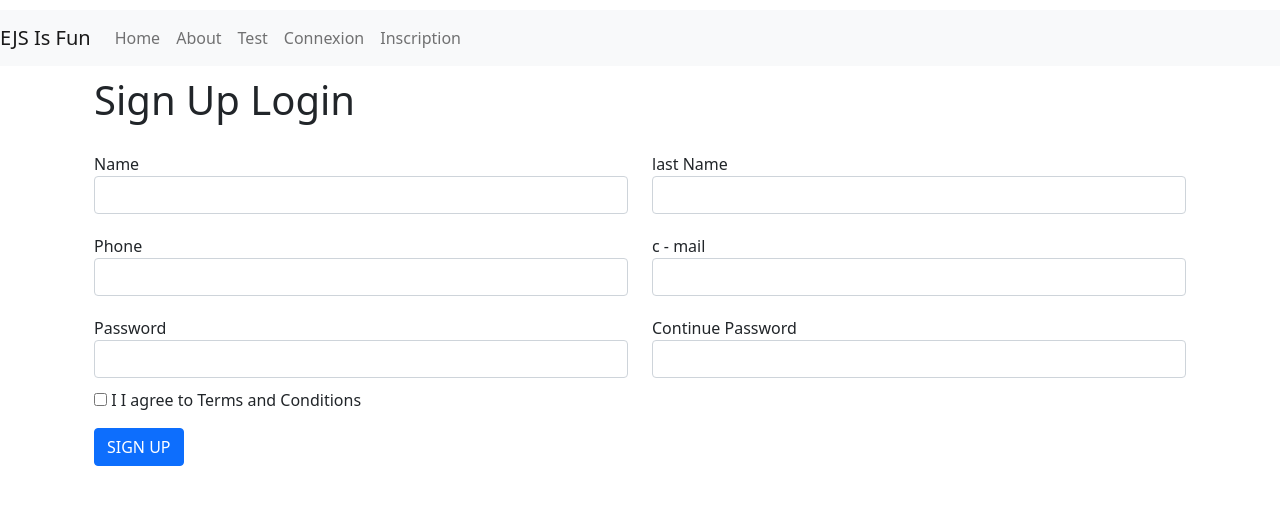
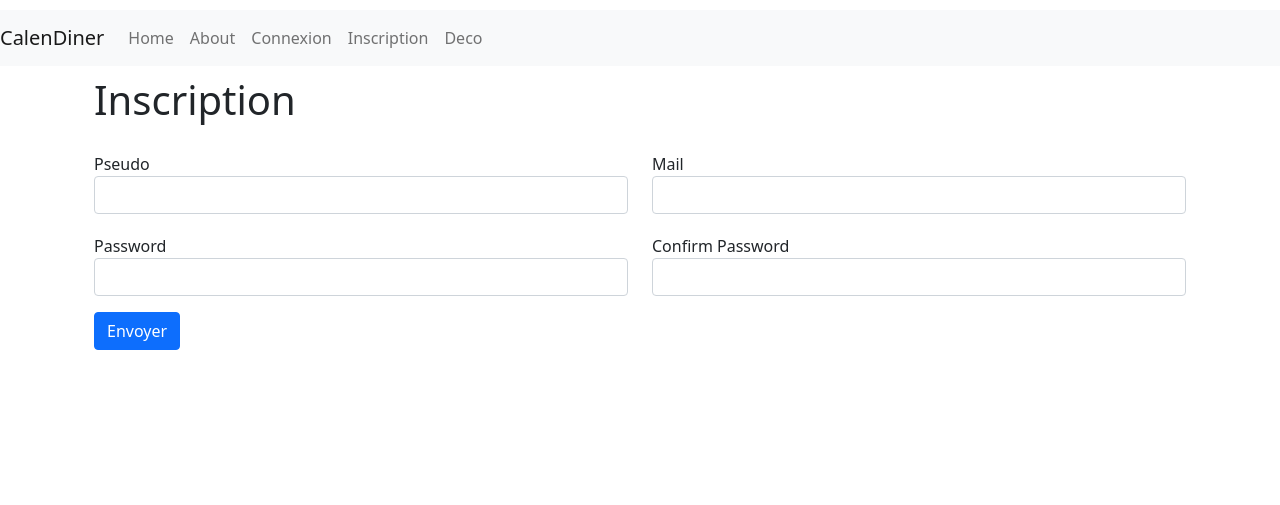
Before and after one commit to Natugy/projet_agenda_repas, a Node server app: page /inscription in a window 1280 px wide. Shown: the top 505 px of the page. Run offline with Node 20, Linux system fonts and the light colour scheme.

Commit message:
Merge branch 'main' of https://github.com/Natugy/projet_agenda_repas

```diff
--- a/app.js
+++ b/app.js
@@ -1,10 +1,62 @@
 const express = require('express');
+const mysql=require('mysql')
+const app = express();
+const session = require('express-session');
+const bodyParser = require('body-parser');
+const cookieParser = require("cookie-parser");
 
-const app = express();
 
-app.post('/connexion', (req,res)=> {
-  console.log(req.body);
-  res.redirect('/')
+const connection = mysql.createConnection({
+	host     : 'localhost',
+	user     : 'root',
+	password : 'root',
+	database : 'dbagenda'
+});
+
+connection.connect();
+
+app.use(cookieParser());
+
+app.use(bodyParser.urlencoded({extended:false}));
+app.use(bodyParser.json());
+
+ // trust first proxy
+app.use(session({
+  secret: 'keyboard cat',
+  resave: false,
+  saveUninitialized: true,
+  cookie: { secure: false }
+}))
+
+app.post('/connexion', (request,response)=> {
+  // Capture the input fields
+	let username = request.body.username;
+	let password = request.body.password;
+	// Ensure the input fields exists and are not empty
+	if (username && password) {
+		// Execute SQL query that'll select the account from the database based on the specified username and password
+		connection.query('SELECT * FROM user WHERE username = ? AND password = ?', [username, password], function(error, results, fields) {
+			// If there is an issue with the query, output the error
+			if (error) throw error;
+			// If the account exists
+			if (results.length > 0) {
+				// Authenticate the user
+
+				request.session.loggedin = true;
+				request.session.username = username;
+				// Redirect to home page
+				response.redirect('/');
+			} else {
+        console.log('mauvais jack')
+				response.redirect('/connexion')
+
+			}
+			response.end();
+		});
+	} else {
+		response.send('Please enter Username and Password!');
+		response.end();
+	}
 })
 
 
@@ -12,11 +64,17 @@ app.post('/connexion', (req,res)=> {
 app.set('view engine', 'ejs');
 
 app.get('/',(request,response) =>{
-  response.render('pages/index', {test: "c drole haha"});
-
+  console.log(request.session)
+  if(request.session.loggedin){
+    response.render('pages/index', {test : "Connecté"});
+  }
+  else {
+    response.render('pages/index', {test : "Non connecter"});
+  }
 });
 
 app.get('/about',(request,response) =>{
+  request.session.test = "test";
   response.render('pages/about', {test: "c drole haha"});
 
 });
@@ -24,6 +82,10 @@ app.get('/test',(request,response) =>{
   response.render('pages/test', {test: "c drole haha"});
 
   });
+  app.get('/logout',(req,res) => {
+    req.session.destroy();
+    res.redirect('/');
+});
 app.get('/connexion',(request,response)=> {
   response.render('pages/connexion',{test: "c drole haha"});
 });
--- a/package.json
+++ b/package.json
@@ -9,9 +9,12 @@
   "author": "tanguy",
   "license": "ISC",
   "dependencies": {
+    "body-parser": "^1.19.2",
     "bootstrap": "^5.1.3",
+    "cookie-parser": "^1.4.6",
     "ejs": "^3.1.6",
     "express": "^4.17.3",
+    "express-session": "^1.17.2",
     "git": "^0.1.3",
     "mysql": "^2.18.1"
   }
--- a/server.js
+++ b/server.js
@@ -1,8 +1,9 @@
 const express = require('express');
-
+const session = require('express-session')
 
 const app = require('./app');
 const PORT = 3000;
+
 
 
 
--- a/views/pages/connexion.ejs
+++ b/views/pages/connexion.ejs
@@ -5,11 +5,11 @@
     </head>
     <body>
         <%- include('../partials/header') %>
-        <div class="container">
+        <div class="container needs-validation">
             <h3>Connexion</h3>
             <form action="" method="post">
-                <input class="form-control" type="text" name="user" placeholder="Nom d'utilisateur">
-                <input class="form-control" type="text" name="mdp" placeholder="Mot de Passe">
+                <input class="form-control" type="text" name="username" placeholder="Nom d'utilisateur" required>
+                <input class="form-control" type="text" name="password" placeholder="Mot de Passe" required>
                 <button class="btn btn-primary" type="submit">Envoyer</button>
             </form>
         </div>
--- a/views/pages/index.ejs
+++ b/views/pages/index.ejs
@@ -7,5 +7,6 @@
     <body>
         <%- include('../partials/header') %>
         <%-test %>
+
     </body>
 </html>
--- a/views/pages/inscription.ejs
+++ b/views/pages/inscription.ejs
@@ -10,49 +10,38 @@
             <form action="" method="post">
                 <div class="container">
                     <div class="row justify-content-start" style="padding-top:10px;">
-                        <h1>Sign Up Login</h1>
+                        <h1>Inscription</h1>
                     </div>
 
-                    <div class="row justify-content-start" style="padding-top:10px;">
+                    <div class="row needs-validation justify-content-start" style="padding-top:10px;">
 
                         <div class="col-12 col-lg-6" style="padding-top:10px;">
-                            <label>Name</label>
-                            <input class="form-control"></input>
+                            <label>Pseudo</label>
+                            <input class="form-control" id="Pseudo" type="text" name="Pseudo" required></input>
                         </div>
                         <div class="col-12 col-lg-6" style="padding-top:10px;">
-                            <label>last Name</label>
-                            <input class="form-control"></input>
+                            <label>Mail</label>
+                            <input class="form-control" type="mail" name="Mail" required></input>
                         </div>
                     </div>
 
-                    <div class="row justify-content-start" style="padding-top:10px;">
+
+
+                    <div class="row needs-validation justify-content-start" style="padding-top:10px;">
+
                         <div class="col-12 col-lg-6" style="padding-top:10px;">
-                            <label>Phone</label>
-                            <input class="form-control"></input>
+                            <label>Password</label>
+                            <input class="form-control" type="password" name="Password" required></input>
                         </div>
                         <div class="col-12 col-lg-6" style="padding-top:10px;">
-                            <label>c - mail</label>
-                            <input class="form-control"></input>
+                            <label>Confirm Password</label>
+                            <input class="form-control" type="password" name="ConfirmPassword" required></input>
                         </div>
                     </div>
 
-                    <div class="row justify-content-start" style="padding-top:10px;">
 
-                        <div class="col-12 col-lg-6" style="padding-top:10px;">
-                            <label>Password</label>
-                            <input class="form-control"></input>
-                        </div>
-                        <div class="col-12 col-lg-6" style="padding-top:10px;">
-                            <label>Continue Password</label>
-                            <input class="form-control"></input>
-                        </div>
-                    </div>
 
-                    <div class="row justify-content-center" style="padding-top:10px;">
-                        <label><input type="checkbox" /> I I agree to Terms and Conditions</label>
-                    </div>
-
-                    <button class="mt-3 btn btn-primary">SIGN UP</button>
+                    <button class="mt-3 btn btn-primary" type="submit">Envoyer</button>
 
 
                 </div>
--- a/views/partials/header.ejs
+++ b/views/partials/header.ejs
@@ -1,5 +1,5 @@
 <nav class="navbar navbar-expand-lg navbar-light bg-light">
-    <a class="navbar-brand" href="/">EJS Is Fun</a>
+    <a class="navbar-brand" href="/">CalenDiner</a>
     <ul class="navbar-nav mr-auto">
       <li class="nav-item">
         <a class="nav-link" href="/">Home</a>
@@ -7,14 +7,15 @@
       <li class="nav-item">
         <a class="nav-link" href="/about">About</a>
       </li>
-      <li class="nav-item">
-        <a class="nav-link" href="/test">Test</a>
-      </li>
+
       <li class="nav-item">
         <a class="nav-link" href="/connexion">Connexion</a>
       </li>
       <li class="nav-item">
         <a class="nav-link" href="/inscription">Inscription</a>
       </li>
+      <li class="nav-item">
+        <a class="nav-link" href="/logout">Deco</a>
+      </li>
     </ul>
   </nav>
```
Also changed, not shown: test.html (deleted, +0 -9 lines), 1 other file.
